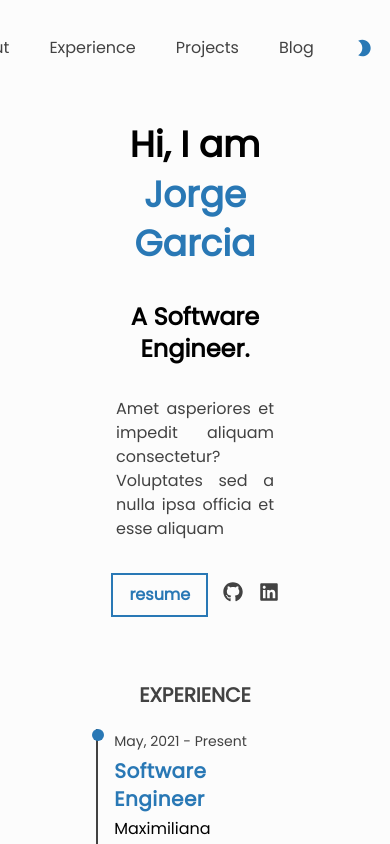
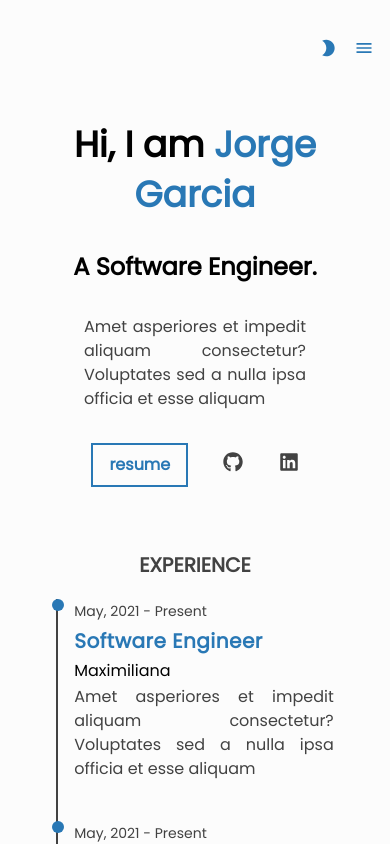
Before and after one commit to jgarciapueyo/jgarciapueyo.github.io, a Next.js app: page / in a window 390 px wide. Shown: the top 844 px of the page. Built offline with nearby package versions, Linux system fonts and the light colour scheme.

Commit message:
add: navbar responsive in mobile devices

```diff
--- a/components/shared/AppWrapper/AppWrapper.tsx
+++ b/components/shared/AppWrapper/AppWrapper.tsx
@@ -3,17 +3,25 @@ import { createContext, useContext, useState } from "react";
 const AppContext = createContext({
     theme: "light",
     toggleTheme: (theme: "light" | "dark") => {},
+    showNavList: false,
+    setShowNavList: (activate: boolean) => {}
 });
+
 
 export const AppWrapper: React.FC<any> = ({children} : any) => {
     const [ theme, toggleTheme ] = useState("light");
+    const [ showNavList, setShowNavList ] = useState(false);
     return (
-        <AppContext.Provider value={{theme, toggleTheme }}>
+        <AppContext.Provider value={{ theme, toggleTheme, showNavList, setShowNavList }}>
             { children }
         </AppContext.Provider>
     )
 }
 
-export const useAppContext= () => {
+export const useAppContext = () => {
     return useContext(AppContext);
 }
+
+export const useNavbarState = () => {
+    return useState(false);
+}
--- a/components/shared/Navbar/Navbar.tsx
+++ b/components/shared/Navbar/Navbar.tsx
@@ -1,14 +1,15 @@
 import Link from "next/link";
 import React from "react";
 import { about, experience, projects } from "../../../data/config";
-import { MdBrightness2 } from "react-icons/md";
+import { MdBrightness2, MdClose, MdMenu } from "react-icons/md";
 import { IoMdSunny } from "react-icons/io";
 import { useAppContext } from "../AppWrapper/AppWrapper";
 
-const NavbarLink: React.FC<any> = ({href, children}: any) => {
+const NavbarLink: React.FC<any> = ({href, children, onClick}: any) => {
     return (
         <Link href={href}>
-            <a className="text-bgText pb-0.5 border-b-4 border-transparent hover:border-primary hover:text-primary">
+            <a onClick={onClick}
+               className="text-bgText pb-0.5 border-b-4 border-transparent hover:border-primary hover:text-primary">
                 {children}
             </a>
         </Link>
@@ -16,37 +17,44 @@ const NavbarLink: React.FC<any> = ({href, children}: any) => {
 }
 
 const Navbar: React.FC = () => {
-    const { theme, toggleTheme } = useAppContext();
+    const { theme, toggleTheme, showNavList, setShowNavList } = useAppContext();
+
+    const toggleNavList = () => setShowNavList(!showNavList);
 
     return (
         <nav className="flex items-center">
-            <ul className="flex mr-10">
+            <ul className={`
+                ${ showNavList ? 'flex' : 'invisible' }
+                flex flex-col justify-center content-center items-center top-0 bottom-0 left-0 right-0 fixed w-full h-screen z-10
+                md:flex md:visible md:flex md:mr-10
+                md:flex-row md:justify-end md:content-end md:relative md:w-auto md:h-auto
+                `}>
                 {about !== undefined && (
-                    <li className="ml-10">
-                        <NavbarLink href="#about">
+                    <li className="my-2 md:my-0 md:ml-10">
+                        <NavbarLink href="#about" onClick={toggleNavList}>
                             About
                         </NavbarLink>
                     </li>
                 )}
 
                 {experience !== undefined && (
-                    <li className="ml-10">
-                        <NavbarLink href="#experience">
+                    <li className="my-2 md:my-0 md:ml-10">
+                        <NavbarLink href="#experience" onClick={toggleNavList}>
                             Experience
                         </NavbarLink>
                     </li>
                 )}
 
                 {projects.length > 0 && (
-                    <li className="ml-10">
-                        <NavbarLink href="#projects">
+                    <li className="my-2 md:my-0 md:ml-10">
+                        <NavbarLink href="#projects" onClick={toggleNavList}>
                             Projects
                         </NavbarLink>
                     </li>
                 )}
 
-                <li className="ml-10">
-                    <NavbarLink href="#blog">
+                <li className="my-2 md:my-0 md:ml-10">
+                    <NavbarLink href="#blog" onClick={toggleNavList}>
                         Blog
                     </NavbarLink>
                 </li>
@@ -55,6 +63,7 @@ const Navbar: React.FC = () => {
                 type='button'
                 aria-label='toggle theme'
                 onClick={() => {toggleTheme(theme == "light" ? "dark" : "light")}}
+                className="mr-4 md:mr-0 z-20"
             >
                 {
                     theme == "light" ?
@@ -62,6 +71,19 @@ const Navbar: React.FC = () => {
                         <IoMdSunny className="text-primary text-xl sm:text-2xl"/>
                 }
             </button>
+
+            <button
+                type='button'
+                aria-label='toggle navigation'
+                onClick={toggleNavList}
+                className="md:hidden z-20"
+            >
+                {
+                    showNavList ?
+                        <MdClose className="text-primary text-xl sm:text-2xl"/> :
+                        <MdMenu className="text-primary text-xl sm:text-2xl" />
+                }
+            </button>
         </nav>
     );
 }
--- a/pages/index.tsx
+++ b/pages/index.tsx
@@ -8,16 +8,19 @@ import ProjectsSection from '../components/Home/ProjectsSection/ProjectsSection'
 import { useAppContext } from '../components/shared/AppWrapper/AppWrapper';
 
 const Home: NextPage = () => {
+  const { showNavList } = useAppContext();
 
   return (
-    <div className="flex min-h-screen flex-col items-center justify-center py-2">
+    <div className="flex flex-col items-center justify-center py-2">
       <Head>
         <title>Jorge Garcia</title>
         <link rel="icon" href="/favicon.ico" />
       </Head>
 
       <Header />
-      <div className="flex w-full flex-1 flex-col items-center justify-center px-20 text-center">
+      <div className={`
+        ${showNavList ? 'hidden' : 'flex'}
+        md:flex w-full flex-1 flex-col items-center justify-center px-10 md:px-20 text-center`}>
         <AboutSection />
         <ExperienceSection />
         <ProjectsSection />
```
